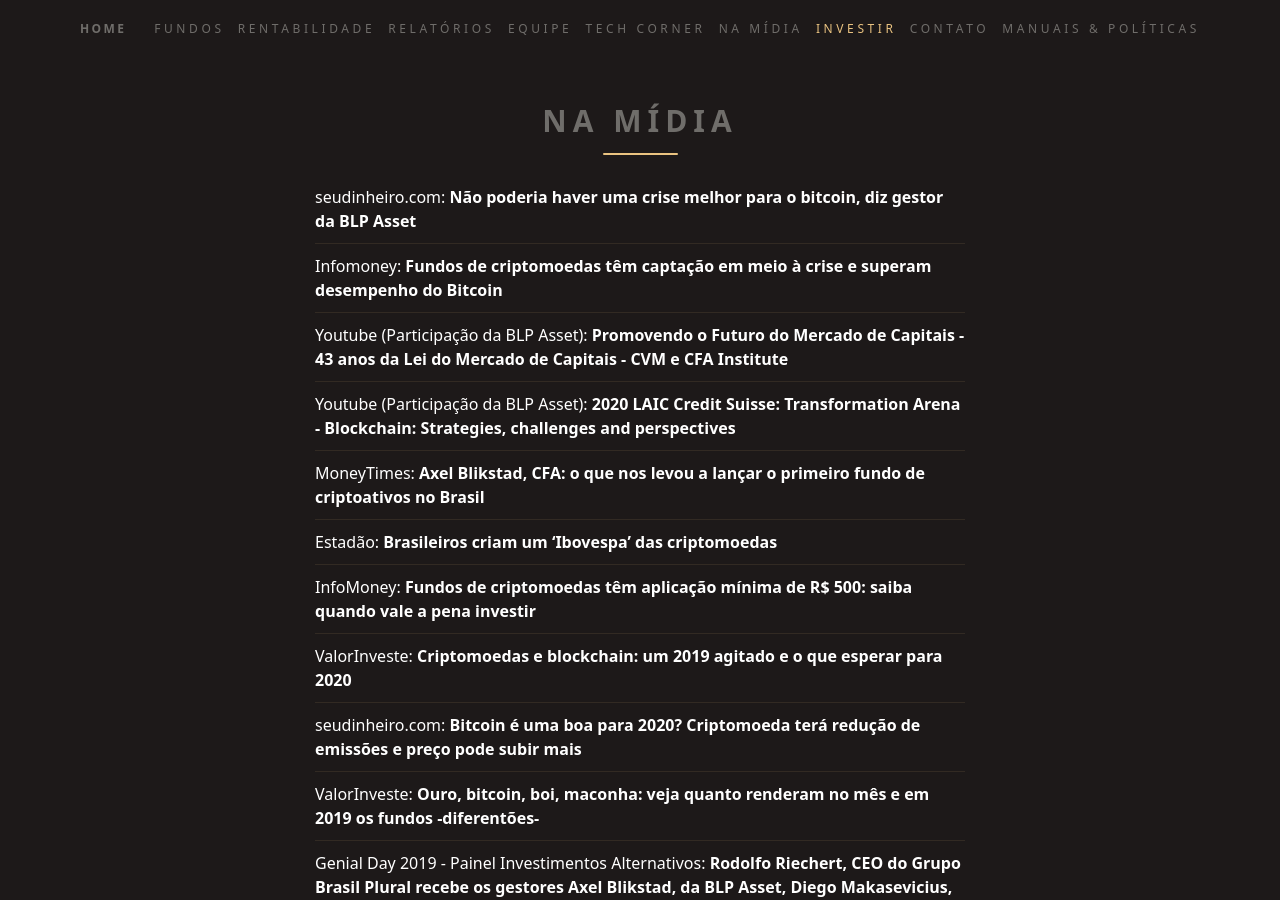
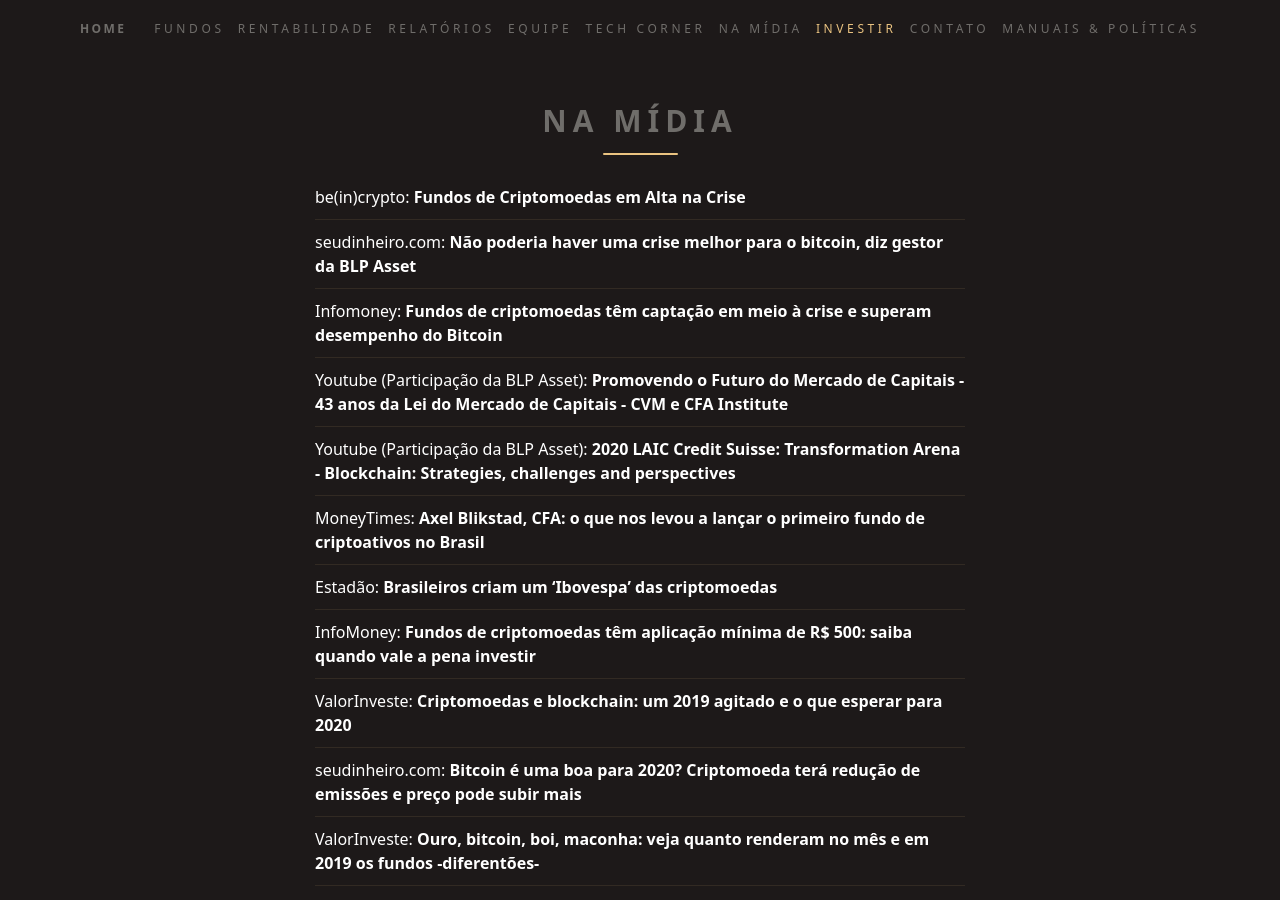
Before and after one commit to ateliedetemas/blpcrypto, a Jekyll site: the page built from _pages/na-midia.md, in a window 1280 px wide and 900 px high. Built offline with Jekyll 4.4.1, drawn with Linux system fonts in a browser that asks for light colours.

Commit message:
Update na-midia.md

```diff
--- a/_pages/na-midia.md
+++ b/_pages/na-midia.md
@@ -3,6 +3,7 @@ lang: pt
 layout: page
 title: Na Mídia
 ---
+|[be(in)crypto: **Fundos de Criptomoedas em Alta na Crise**](https://beincrypto.com.br/fundos-de-criptomoedas-em-alta-na-crise/?utm_medium=email&_hsmi=87392192&_hsenc=p2ANqtz-8gWjZY86wDr6UlW9uKYMI7ob6MZIlhQpW24RVsMt--EYv8o7D7577lIyjiJzxhWfAJ4CXz&utm_content=87392192&utm_source=hs_email)
 |[seudinheiro.com: **Não poderia haver uma crise melhor para o bitcoin, diz gestor da BLP Asset**](https://www.seudinheiro.com/2020/bitcoin/nao-poderia-haver-uma-crise-melhor-para-o-bitcoin-diz-gestor-da-blp-asset/)
 |[Infomoney: **Fundos de criptomoedas têm captação em meio à crise e superam desempenho do Bitcoin**](https://www.infomoney.com.br/mercados/fundos-de-criptomoedas-tem-captacao-em-meio-a-crise-e-superam-desempenho-do-bitcoin/)
 |[Youtube (Participação da BLP Asset): **Promovendo o Futuro do Mercado de Capitais - 43 anos da Lei do Mercado de Capitais - CVM e CFA Institute**](https://www.youtube.com/watch?v=SMmwOHE96a8&feature=youtu.be)
```
